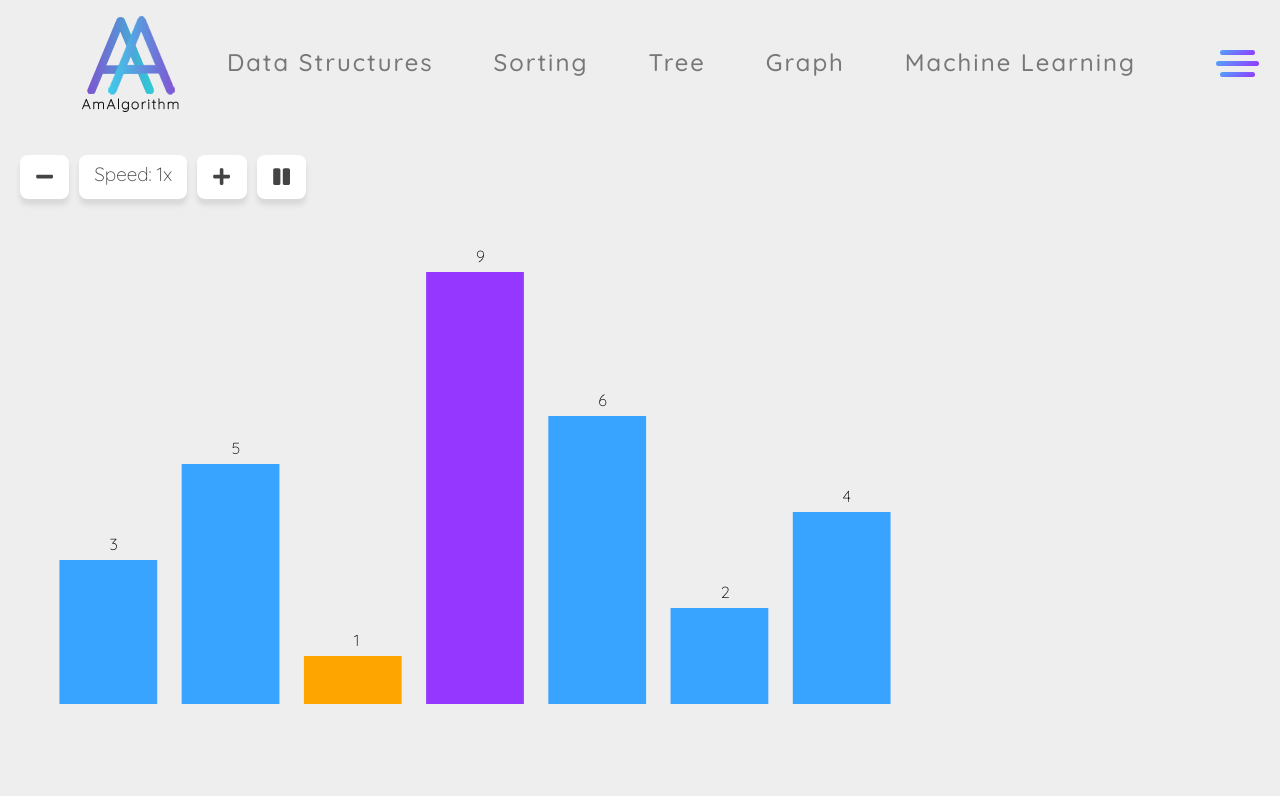
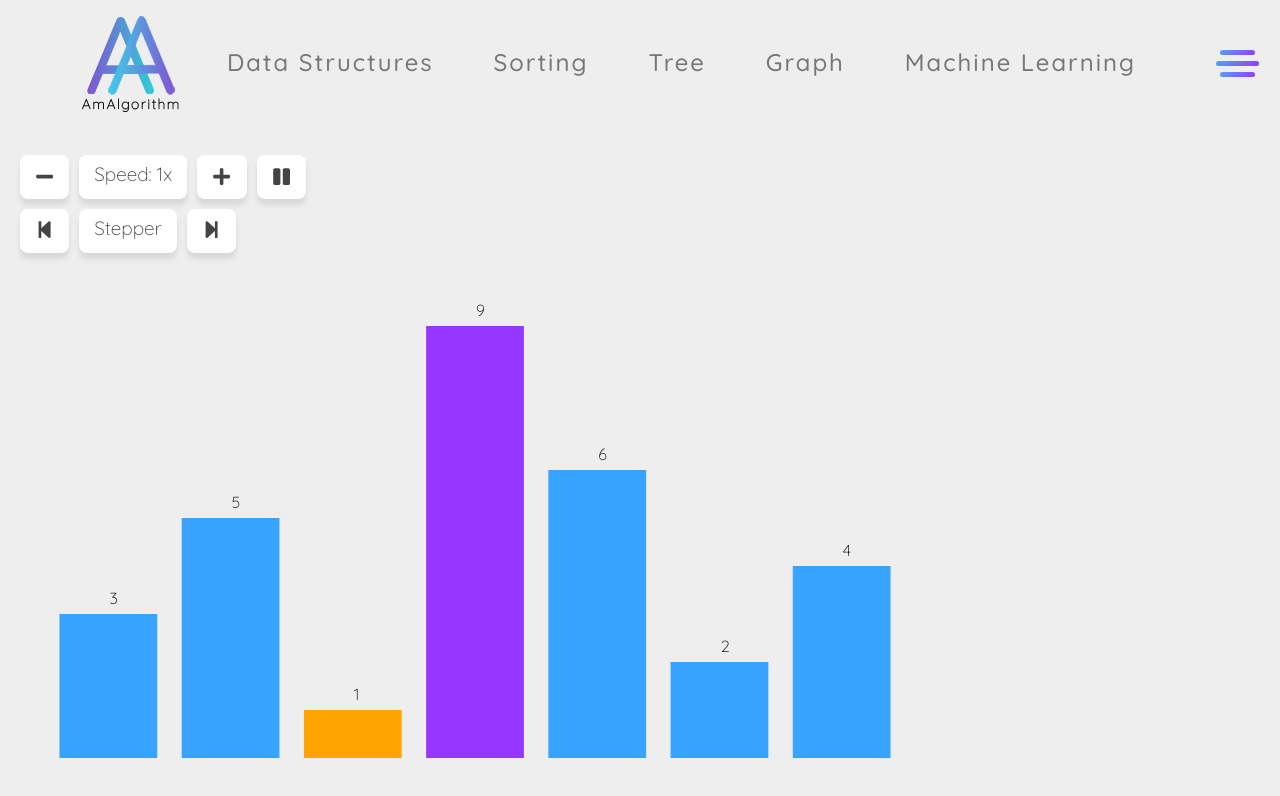
Before and after one commit to luaywadie/AmAlgorithms, a React (Create React App) app in the folder visualizations-app/: page /insertion_sort in a window 1280 px wide. Shown: the top 796 px of the page. Built offline with nearby package versions, Linux system fonts and the light colour scheme.

Commit message:
Added Sort Stepper (Currently in development, operates as expected).

```diff
--- a/visualizations-app/src/Components/algorithms/sorts/InsertionSort.js
+++ b/visualizations-app/src/Components/algorithms/sorts/InsertionSort.js
@@ -2,8 +2,11 @@
 import React, { Component } from 'react';
 import * as d3 from 'd3';
 // Libraries
+import {Container, Row, Col, Tooltip, OverlayTrigger } from 'react-bootstrap';
 import { FaStepBackward, FaStepForward, FaPause, FaPlay,
         FaPlus, FaMinus} from 'react-icons/fa';
+import { to } from 'mathjs';
+import { svg } from 'd3';
 
 
 class InsertionSort extends Component {
@@ -11,11 +14,13 @@ class InsertionSort extends Component {
     super(props);
     this.state = {
       animation_queue: [],
+      stepper_queue: [],
       data: [9, 5, 3, 1, 6, 2, 4],
       speed: 1000,
       speedFactor: 1,
       speedChanged: false,
       paused: false,
+      swapping: false,
       interval: null
     };
   }
@@ -106,6 +111,10 @@ class InsertionSort extends Component {
     this.startInterval()
   }
 
+  componentWillUnmount() {
+    this.endInterval();
+  }
+
   insertionSort = (arr) => {
     const len = arr.length;
     for (let i = 0; i < len; i++) {
@@ -149,6 +158,7 @@ class InsertionSort extends Component {
           this.state.animation_queue[0][1],
           this.state.speed
         );
+        this.state.stepper_queue.push(this.state.animation_queue[0]);
         this.state.animation_queue.shift();
       } else if (this.state.animation_queue.length == 0) {
         clearInterval(interval);
@@ -161,6 +171,7 @@ class InsertionSort extends Component {
   }
 
   swapBars(barFromIndex, barToIndex) {
+    this.setState({swapping: true})
     let speed = this.state.speed;
     let fromObj = d3.selectAll("rect[value='" + barFromIndex + "']");
     let toObj = d3.selectAll("rect[value='" + barToIndex + "']");
@@ -204,16 +215,43 @@ class InsertionSort extends Component {
     temp = fromObjTxt.attr('value');
     fromObjTxt.attr('value', toObjTxt.attr('value'));
     toObjTxt.attr('value', temp);
+
+    // Allow next swapping
+    setTimeout(() => {
+      this.setState({swapping: false})
+    }, speed)
   }
 
-  componentWillUnmount() {
-    this.endInterval();
+  // Stepper
+  stepBack = () => {
+    if (this.state.stepper_queue.length > 0) {
+      let toElement = this.state.stepper_queue[0][1]
+      let fromElement = this.state.stepper_queue[0][0]
+      this.swapBars(toElement, fromElement)
+      this.state.stepper_queue.shift()
+      this.state.animation_queue.unshift([fromElement, toElement])
+    } else {
+      // Handle Button Animations
     }
+  }
+
+  stepForward = () => {
+    if (this.state.animation_queue.length > 0) {
+      let toElement = this.state.animation_queue[0][0]
+      let fromElement = this.state.animation_queue[0][1]
+      this.swapBars(toElement, fromElement)
+      this.state.animation_queue.shift()
+      this.state.stepper_queue.unshift([fromElement, toElement])
+    } else {
+      // Handle Button Animations
+    }
+  }
+
 
   render() {
     return (
-      <div>
-
+      <Container fluid>
+        <Row>
           <button
             className="graph-button"
             onClick={() => {
@@ -225,7 +263,7 @@ class InsertionSort extends Component {
           >
             <FaMinus></FaMinus>
           </button>
-        <button>
+          <button className="btn-label">
             Speed: {this.state.speedFactor}x
           </button>
           <button
@@ -239,17 +277,56 @@ class InsertionSort extends Component {
           >
             <FaPlus></FaPlus>
           </button>
-
+          <OverlayTrigger
+            key="top"
+            placement="top"
+            overlay={
+              <Tooltip id="tooltip-top">
+                Pause / Un-Pause Algorithm
+              </Tooltip>
+            }
+          >
             <button
               className="graph-button"
+              ref="top"
               onClick={() => {
                 this.setState({ paused: !this.state.paused });
               }}
             >
               {this.state.paused ? <FaPlay /> : <FaPause />}
             </button>
+          </OverlayTrigger>
+        </Row>
+        <Row>
+          <button
+            className="graph-button step-back"
+            onClick={() => {
+              if (!this.state.swapping) this.stepBack()
+            }}
+          >
+            <FaStepBackward></FaStepBackward>
+          </button>
+          <button
+            className="graph-button btn-label"
+            onClick={(e) => {
+              e.preventDefault()
+            }}
+          >
+            Stepper
+          </button>
+          <button
+            className="graph-button"
+            onClick={() => {
+              if (!this.state.swapping) this.stepForward()
+            }}
+          >
+            <FaStepForward></FaStepForward>
+          </button>
+        </Row>
+        <Row>
           <div id="sort-container"></div>
-      </div>
+        </Row>
+      </Container>
     );
   }
 }
--- a/visualizations-app/src/styles/App.scss
+++ b/visualizations-app/src/styles/App.scss
@@ -30,7 +30,6 @@ button {
 }
 button:disabled,
 button[disabled] {
-  border: 1px solid #999999;
   background-color: #cccccc;
   color: #666666;
 }
@@ -51,6 +50,12 @@ button:hover {
   color: #fff;
   animation: diff-colors infinite 2s ease-in-out;
   filter: blur(0px);
+}
+.btn-label:hover {
+  transform: none !important;
+  animation: none;
+  box-shadow: 0px 6px 5px 0px #4444441f;
+  cursor: default;
 }
 
 @keyframes diff-colors {
--- /dev/null
+++ b/visualizations-app/src/styles/Sorts.scss
@@ -0,0 +1,3 @@
+.error-btn {
+    background: red;
+}
```
Lines whose indentation alone changed are shown as unchanged.
